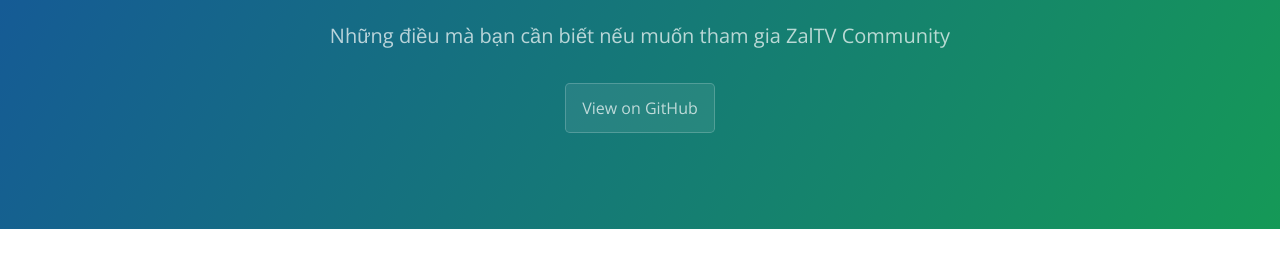
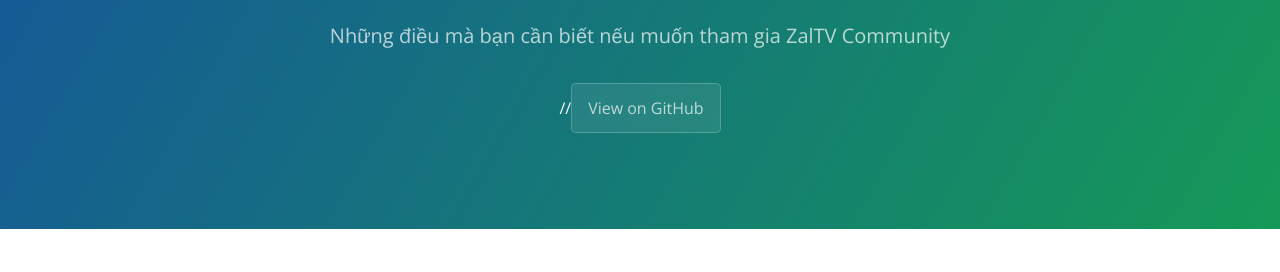
Before and after one commit to huuvinhtv/zaltv, a Jekyll site: the page built from index.md, in a window 1280 px wide. Shown: the part 154-426 px from the top of the page. Built offline with Jekyll 4.4.1, drawn with Linux system fonts in a browser that asks for light colours; our own code applies the rules of GitHub Pages for plain Markdown files.

Commit message:
Update default.html

```diff
--- a/_layouts/default.html
+++ b/_layouts/default.html
@@ -26,7 +26,7 @@
       <h1 class="project-name">{{ site.title | default: site.github.repository_name }}</h1>
       <h2 class="project-tagline">{{ site.description | default: site.github.project_tagline }}</h2>
       {% if site.github.is_project_page %}
-        <a href="{{ site.github.repository_url }}" class="btn">View on GitHub</a>
+        //<a href="{{ site.github.repository_url }}" class="btn">View on GitHub</a>
       {% endif %}
       {% if site.show_downloads %}
 
```
